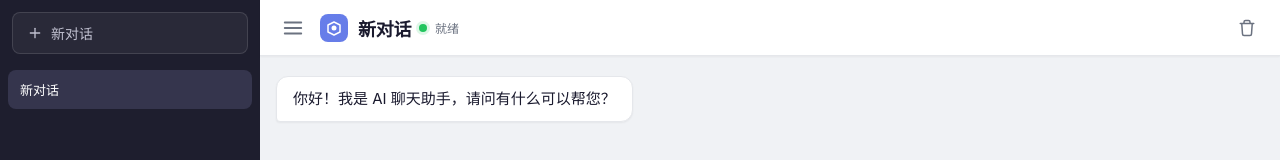
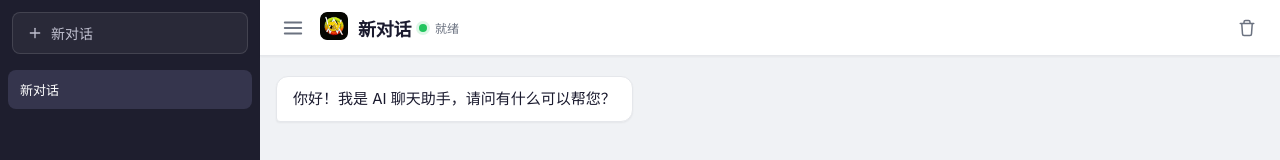
Before and after one commit to ZetaUs/llm-chat-app-template, a website: page public/index.html in a window 1280 px wide. Shown: the top 160 px of the page. Drawn offline with Linux system fonts and the light colour scheme.

Commit message:
Update 2026-08-03 15:53:09

```diff
--- a/public/index.html
+++ b/public/index.html
@@ -44,17 +44,7 @@
                         </svg>
                     </button>
                     <div class="logo">
-                        <svg width="28" height="28" viewBox="0 0 28 28" fill="none">
-                            <rect width="28" height="28" rx="8" fill="url(#grad)"/>
-                            <path d="M8 11L14 8L20 11V18L14 21L8 18V11Z" stroke="white" stroke-width="1.5" stroke-linejoin="round" fill="none"/>
-                            <circle cx="14" cy="14" r="2.5" fill="white"/>
-                            <defs>
-                                <linearGradient id="grad" x1="0" y1="0" x2="28" y2="28">
-                                    <stop offset="0" stop-color="#667eea"/>
-                                    <stop offset="1" stop-color="#764ba2"/>
-                                </linearGradient>
-                            </defs>
-                        </svg>
+                        <img src="/zad.png" width="28" height="28" alt="logo">
                     </div>
                     <div class="title-group">
                         <h1 id="chat-title">AI Chat</h1>
```
